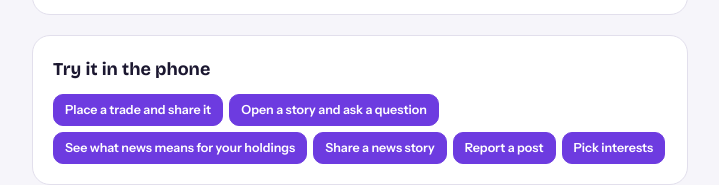
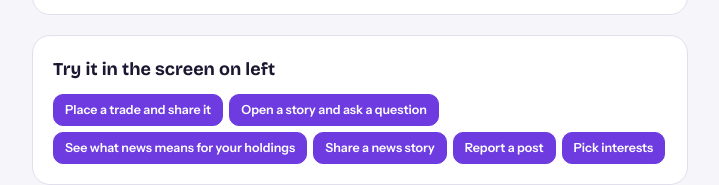
Before and after one commit to sdashemba-cc/kraken-social-demo, a plain HTML site: page index.html in a window 1280 px wide. Shown: the part 1250-1435 px from the top of the page, without its empty margins (492-1211 px from the left). Drawn offline with nearby package versions, Linux system fonts and the light colour scheme.

Commit message:
Add files via upload

```diff
--- a/index.html
+++ b/index.html
@@ -856,7 +856,7 @@ function renderSide(){
   else h+='<section class="panel"><div class="row between"><div><strong>New here?</strong><div class="sub">A 9-step tour walks the phone through all five phases.</div></div><button class="btn pri" data-act="tour" data-v="start">Start the tour</button></div></section>';
   h+='<section class="panel"><span class="pill acc" style="align-self:flex-start">Phase '+st.n+' of 5</span><h2>'+st.name+'</h2><dl class="kv"><dt>People</dt><dd>'+st.range+', '+st.time+'</dd><dt>Question</dt><dd>'+st.learn+'</dd><dt>Gate to pass</dt><dd>'+st.gate+'</dd></dl>'+
    '<div class="funnel">'+FUNNEL.map(function(f,i){var r=st.roles[i];return '<div class="'+(r==='-'?'n':r)+'">'+f+'<b>'+ROLE[r]+'</b></div>'}).join('')+'</div><div class="note">Funnel focus. Primary is the job of this phase. Also means it helps. Watching means it must not get worse. Later means not yet.</div></section>';
-  h+='<section class="panel"><h2 style="font-size:18px">How Home grows</h2><div class="note" style="margin-top:0">Home today is a curated list of stories. Each phase adds to it.</div>'+[1,2,3,4,5].map(function(p){return '<div class="dfr"'+(p===S.stage?' style="border-color:var(--accent)"':'')+'><div class="row between"><strong>Phase '+p+'</strong>'+(p===S.stage?'<span class="pill acc">You are here</span>':'')+'</div><div class="sub">'+FEEDPH[p]+'</div></div>'}).join('')+'</section>'+'<section class="panel"><h2 style="font-size:18px">Try it in the phone</h2><div class="acts">'+TRY[S.stage].map(function(t){return '<button class="btn sm pri" data-act="try" data-v="'+t[0]+'">'+t[1]+'</button>'}).join('')+'</div></section>';
+  h+='<section class="panel"><h2 style="font-size:18px">How Home grows</h2><div class="note" style="margin-top:0">Home today is a curated list of stories. Each phase adds to it.</div>'+[1,2,3,4,5].map(function(p){return '<div class="dfr"'+(p===S.stage?' style="border-color:var(--accent)"':'')+'><div class="row between"><strong>Phase '+p+'</strong>'+(p===S.stage?'<span class="pill acc">You are here</span>':'')+'</div><div class="sub">'+FEEDPH[p]+'</div></div>'}).join('')+'</section>'+'<section class="panel"><h2 style="font-size:18px">Try it in the screen on left</h2><div class="acts">'+TRY[S.stage].map(function(t){return '<button class="btn sm pri" data-act="try" data-v="'+t[0]+'">'+t[1]+'</button>'}).join('')+'</div></section>';
   var fs=FEATURES.filter(function(f){return f[2]===S.stage});
   h+='<section class="panel"><h2 style="font-size:18px">We build ('+fs.length+')</h2>'+fs.map(function(f){return '<div class="fcard"><div class="row between"><strong>'+f[1]+'</strong><span class="pill">'+f[4]+'</span></div><div class="sub"><b>What.</b> '+f[5]+'</div><div class="sub"><b>Why.</b> '+f[7]+'</div><div class="sub"><b>Cost.</b> '+f[6]+'</div><button class="btn sm" data-act="goto" data-v="'+f[0]+'">Show in the phone</button></div>'}).join('')+'</section>';
   var lf=LEFT[S.stage]||[];
```
